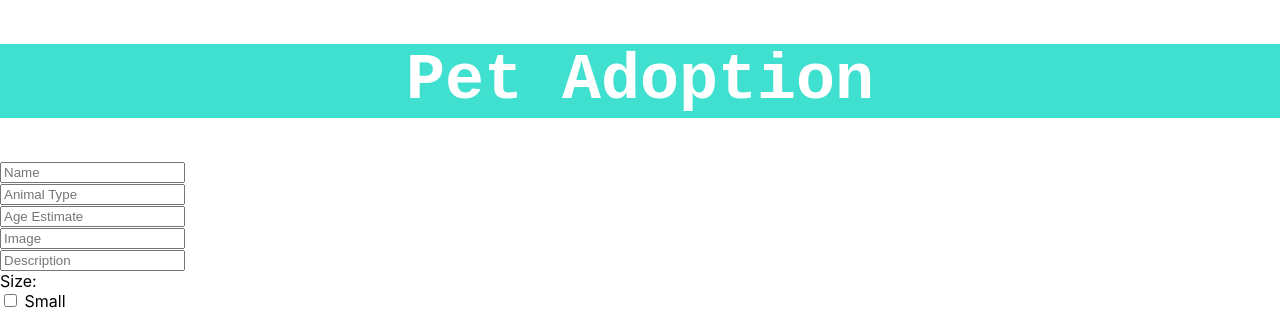
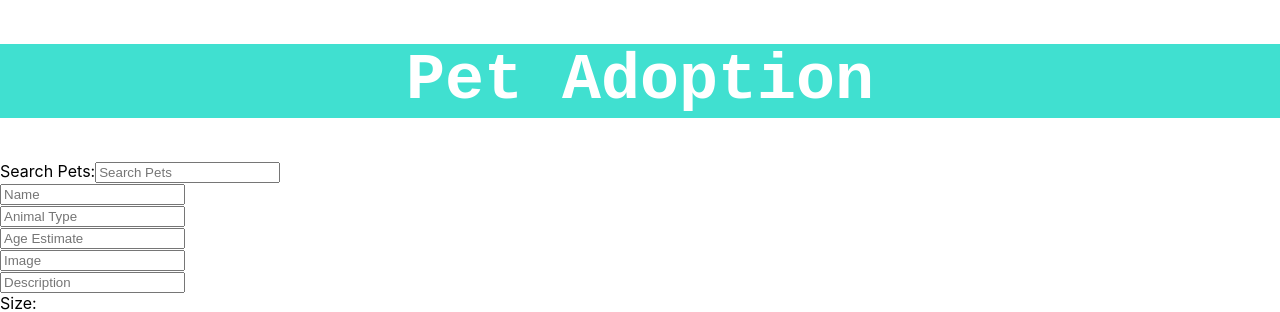
Before and after one commit to ccash12/phase-2-project, a React (Create React App) app in the folder animal-app/: page / in a window 1280 px wide. Shown: the top 312 px of the page. Built offline with nearby package versions, Linux system fonts and the light colour scheme; data requests are answered from the project's data file.

Commit message:
updating search features

```diff
--- a/animal-app/src/components/App.js
+++ b/animal-app/src/components/App.js
@@ -9,12 +9,13 @@ function App() {
   const [pets, setPets] = useState([])
   const [newPetInput, setNewPet] = useState(
   {name: '', age: '', animal: '', image: '', size: '', sex: '', description: '' });
+  const [searchPet, setSearchPet] = useState('');
 
   useEffect(() => {
     fetch(`http://localhost:3000/pets`)
     .then(resp => resp.json())
     .then(petArray => setPets(petArray))
-  },[]);
+  },[searchPet]);
 
   const handleChange = (e) => {
     if(e.target.name === 'small')
@@ -38,17 +39,26 @@ function App() {
     //   body: JSON.stringify(newPetInput)
     // })
     console.log(newAnimal)
+  };
+
+  function handleSearch(e) {
+    setSearchPet(e.target.value);
   }
+
+  const SearchPetArray = pets.filter(pet => {
+    const type = pet.animal.toLowerCase();
+    return type.includes(searchPet.toLowerCase())
+  })
 
   return (
     <div className="App">
-      <Header />
+      <Header searchPet={searchPet} handleSearch={handleSearch} />
       <NewPetForm newPetInput={newPetInput}
                   setNewPet={setNewPet}
                   handleChange={handleChange}
                   handleSubmit-={handleSubmit}
       />
-      <PetList pets={pets} />
+      <PetList pets={SearchPetArray} />
     </div>
   );
 }
--- a/animal-app/src/components/Header.js
+++ b/animal-app/src/components/Header.js
@@ -1,6 +1,6 @@
 import SearchPets from "./SearchPets";
 
-function Header() {
+function Header({ searchPet, handleSearch }) {
     return (
         <div>
             <h1
@@ -12,7 +12,7 @@ function Header() {
             justifyContent: "center"
             }}>Pet Adoption</h1>
 
-            <SearchPets />
+            <SearchPets searchPet={searchPet} handleSearch={handleSearch} />
         </div>
     )
 }
--- a/animal-app/src/components/SearchPets.js
+++ b/animal-app/src/components/SearchPets.js
@@ -1,7 +1,14 @@
-function SearchPets() {
+function SearchPets({ searchPet, handleSearch }) {
     return (
-        <div>
-
+        <div className='searchbar'>
+            <label htmlFor="search">Search Pets:</label>
+            <input
+                type="text"
+                id="search"
+                placeholder="Search Pets"
+                value={searchPet}
+                onChange={(e) => handleSearch(e)}
+            />
         </div>
     )
 }
```
